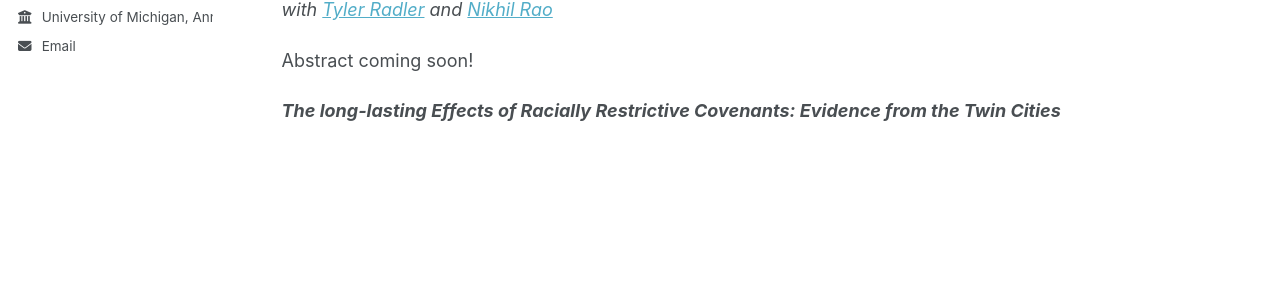
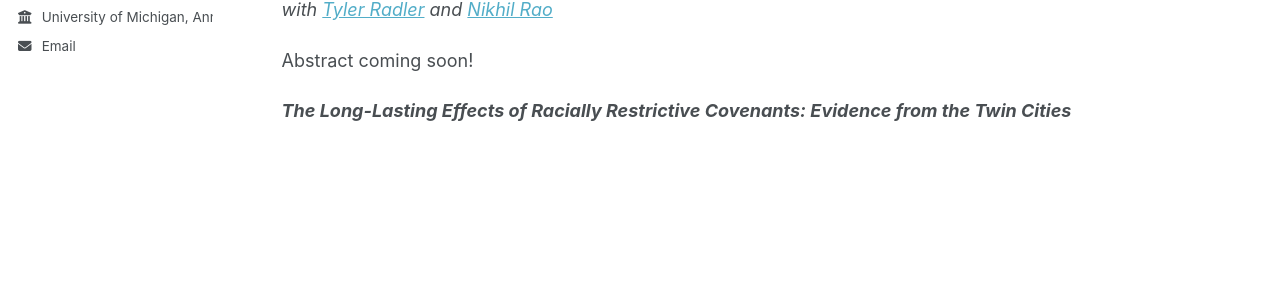
Before and after one commit to zsigmond-palvolgyi/zsigmond-palvolgyi.github.io, a Jekyll site: the page built from _pages/reasearch.md, in a window 1280 px wide and 900 px high, scrolled down 809 px. Shown: the part 362-655 px from the top of the window. Built offline with Jekyll 4.4.1, drawn with Linux system fonts in a browser that asks for light colours.

Commit message:
update cv

```diff
--- a/_pages/reasearch.md
+++ b/_pages/reasearch.md
@@ -23,7 +23,7 @@ _with [Tyler Radler](https://tradler.github.io/) and [Nikhil Rao](https://sites.
 
 Abstract coming soon!
 
-***The long-lasting Effects of Racially Restrictive Covenants: Evidence from the Twin Cities***<br>
+***The Long-Lasting Effects of Racially Restrictive Covenants: Evidence from the Twin Cities***<br>
 
 [jmp]: ../files/zsigmond_palvolgyi_jmp.pdf
 [gyed_extra]: ../files/hungarian_parental_leave_paper.pdf
```
Also changed, not shown: 1 other file.
